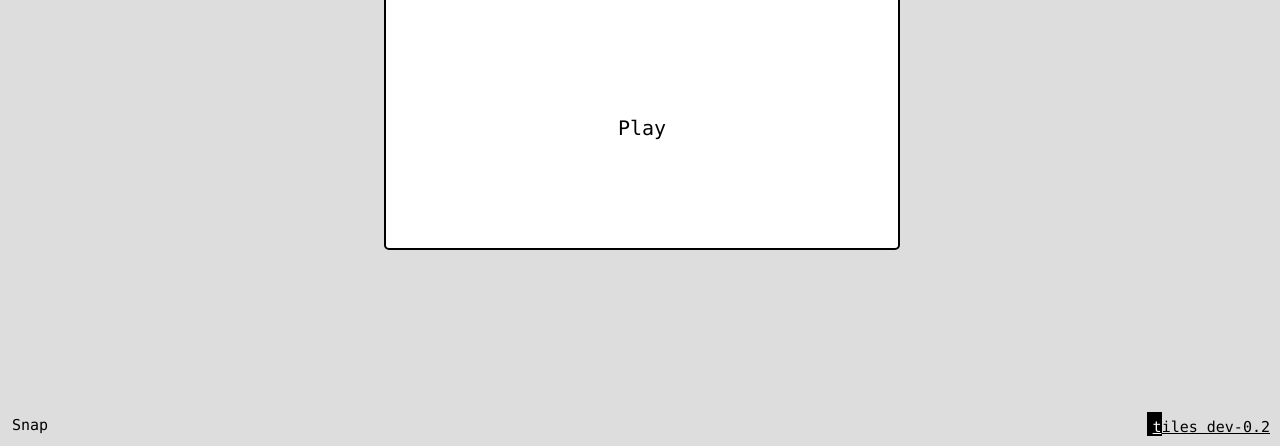
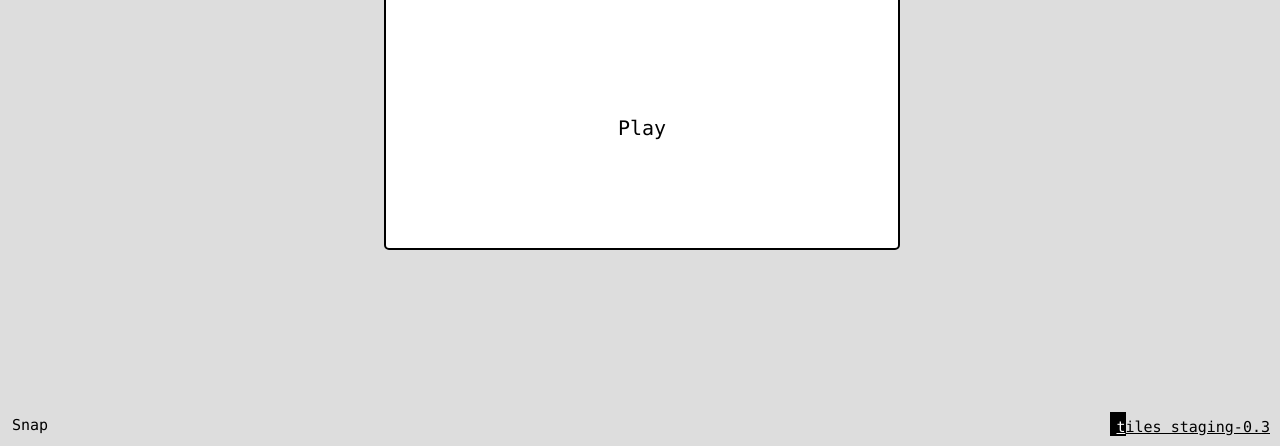
Before and after one commit to fortraan/tiles, a plain HTML site: page index.html in a window 1280 px wide. Shown: the part 354-800 px from the top of the page. Drawn offline with nearby package versions, Linux system fonts and the light colour scheme.

Commit message:
Update index.html

```diff
--- a/index.html
+++ b/index.html
@@ -14,7 +14,7 @@
 <script src="main.js"></script>
 
 <div id="cornertag">
-	<p id="versiontag"><span id="vt">t</span>iles dev-0.2</p>
+	<p id="versiontag"><span id="vt">t</span>iles staging-0.3</p>
 </div>
 <div id="snap">
 	<p>Snap</p>
```
